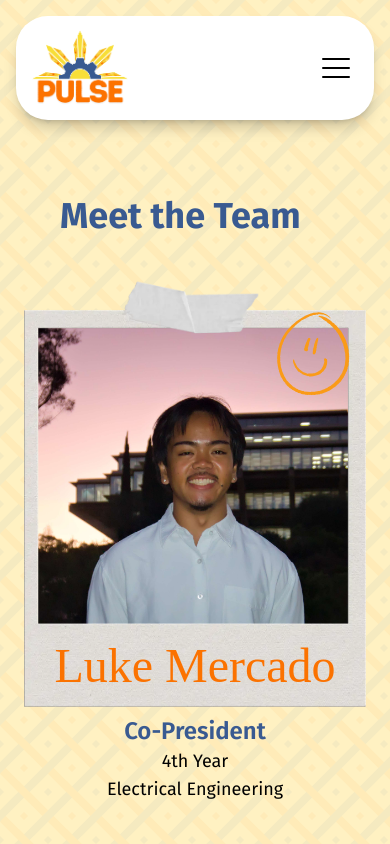
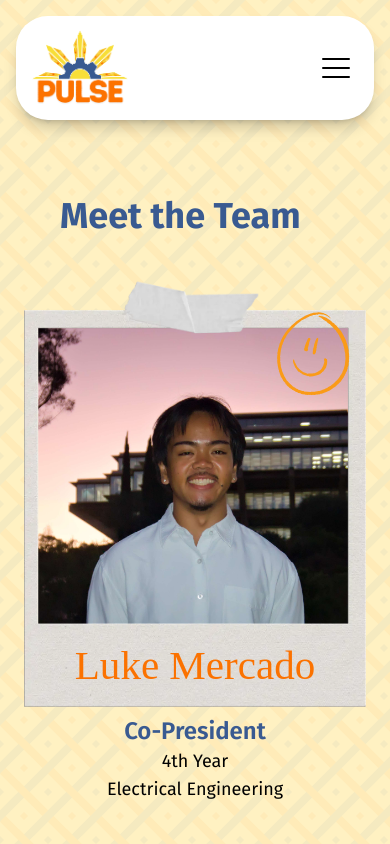
Before and after one commit to PULSE-at-UCSD/PULSE-Website, a React (Vite) app: page /board in a window 390 px wide. Shown: the top 844 px of the page. Built offline with nearby package versions, Linux system fonts and the light colour scheme; a web font is replaced by a local one.

Commit message:
Scale board member names to fit polaroid width
- Size names by container width, capped at 3rem
- Fixes long names truncating on phones and 2–3 column layouts

```diff
--- a/src/Components/BoardMemberFrame.jsx
+++ b/src/Components/BoardMemberFrame.jsx
@@ -7,13 +7,14 @@ export default function BoardMemberFrame({member}){
 
     return (
         <div className="flex flex-col items-center w-full max-w-sm">
-            <div className="relative w-full aspect-[2050/2561]">
+            {/* @container lets the name scale with the frame, so long names fit on narrow screens */}
+            <div className="@container relative w-full aspect-[2050/2561]">
                 <img className="absolute left-[4.1%] top-[11.25%] w-[90.6%] h-[69.2%] object-cover" src={member.photo} alt={member.name} loading="lazy"></img>
                 <img className="absolute inset-0 w-full h-full" src={polaroid} alt=""></img>
                 {member.logo && (
                     <img className={`absolute top-[5%] ${logoSide} w-[30%]`} src={member.logo} alt={`${member.name} logo`}></img>
                 )}
-                <p className="absolute bottom-0 h-[19.5%] w-full flex items-center justify-center px-4 font-cursive text-5xl text-pulseOrange truncate">{member.name}</p>
+                <p className="absolute bottom-0 h-[19.5%] w-full flex items-center justify-center px-4 font-cursive text-[min(3rem,12cqw)] text-pulseOrange truncate">{member.name}</p>
             </div>
             <ul className="mt-2 text-center">
                 <li className="font-semibold text-pulseBlue text-2xl">{member.position}</li>
```
